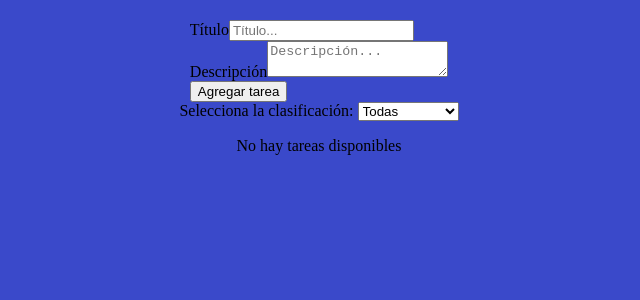
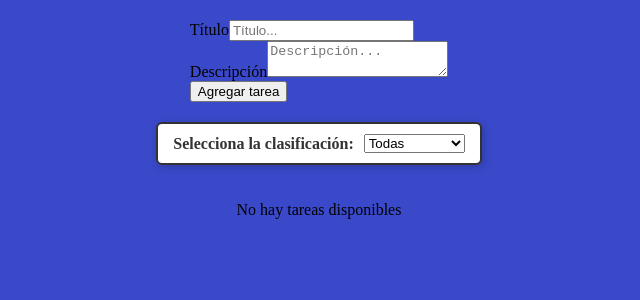
Before and after one commit to juanjluarca/web-programming, a React (Vite) app: page / in a window 1280 px wide. Shown: the top 300 px of the page, without its empty margins (321-961 px from the left). Built offline with nearby package versions, Linux system fonts and the light colour scheme.

Commit message:
style: adding style to the status selector

```diff
--- a/src/index.css
+++ b/src/index.css
@@ -9,6 +9,23 @@ body {
   display: flex;
   flex-direction: column;
   align-items: center;
+}
+
+.status-selector-container {
+  margin: 20px 0;
+  display: flex;
+  align-items: center;
+  gap: 10px;
+  background-color: white;
+  padding: 10px 15px;
+  border-radius: 6px;
+  border: 2px solid #333;
+  box-shadow: 2px 2px 8px rgba(0, 0, 0, 0.2);
+}
+
+.status-selector-container label {
+  font-weight: bold;
+  color: #333;
 }
 
 .tasks-container {
```
